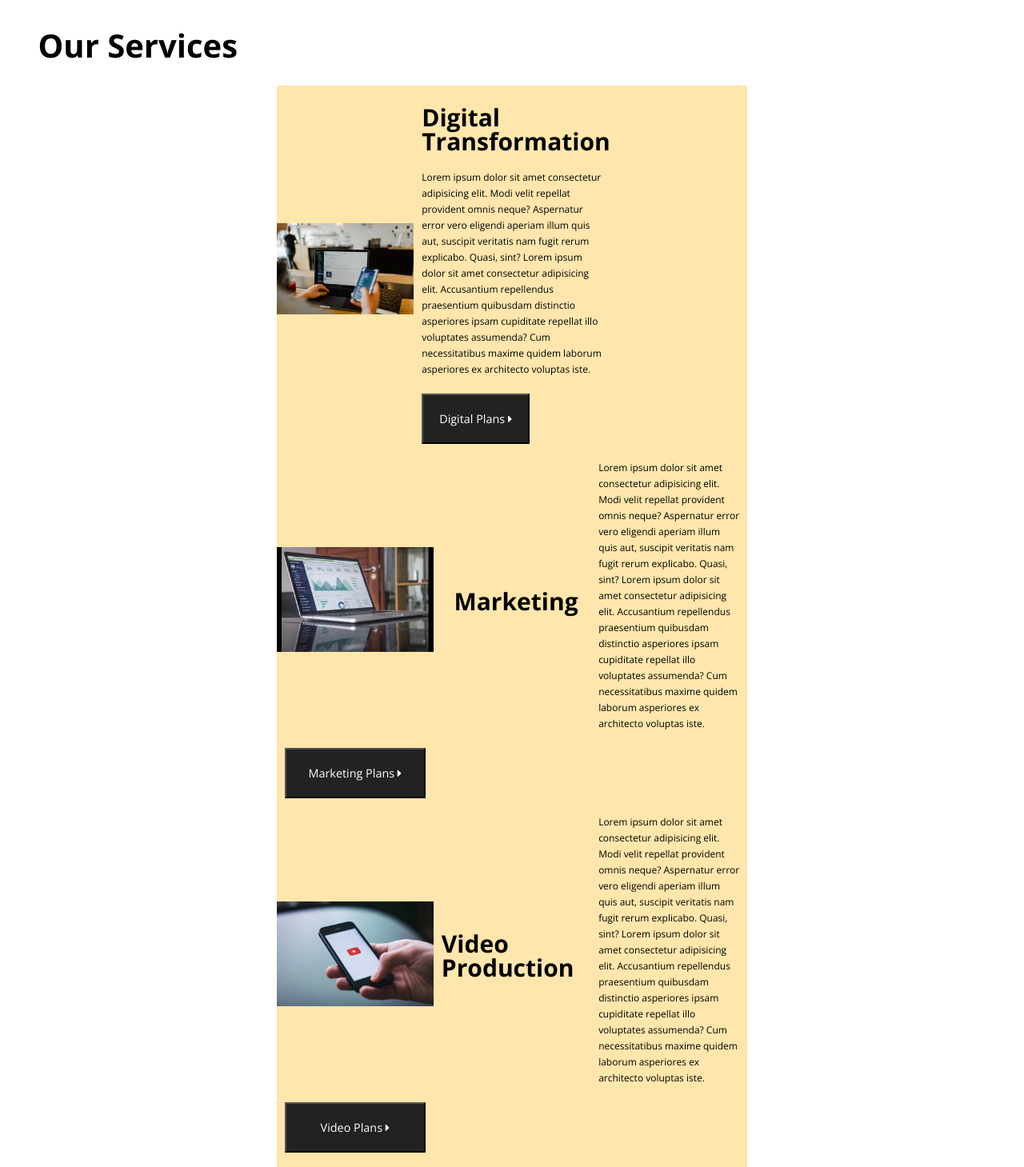
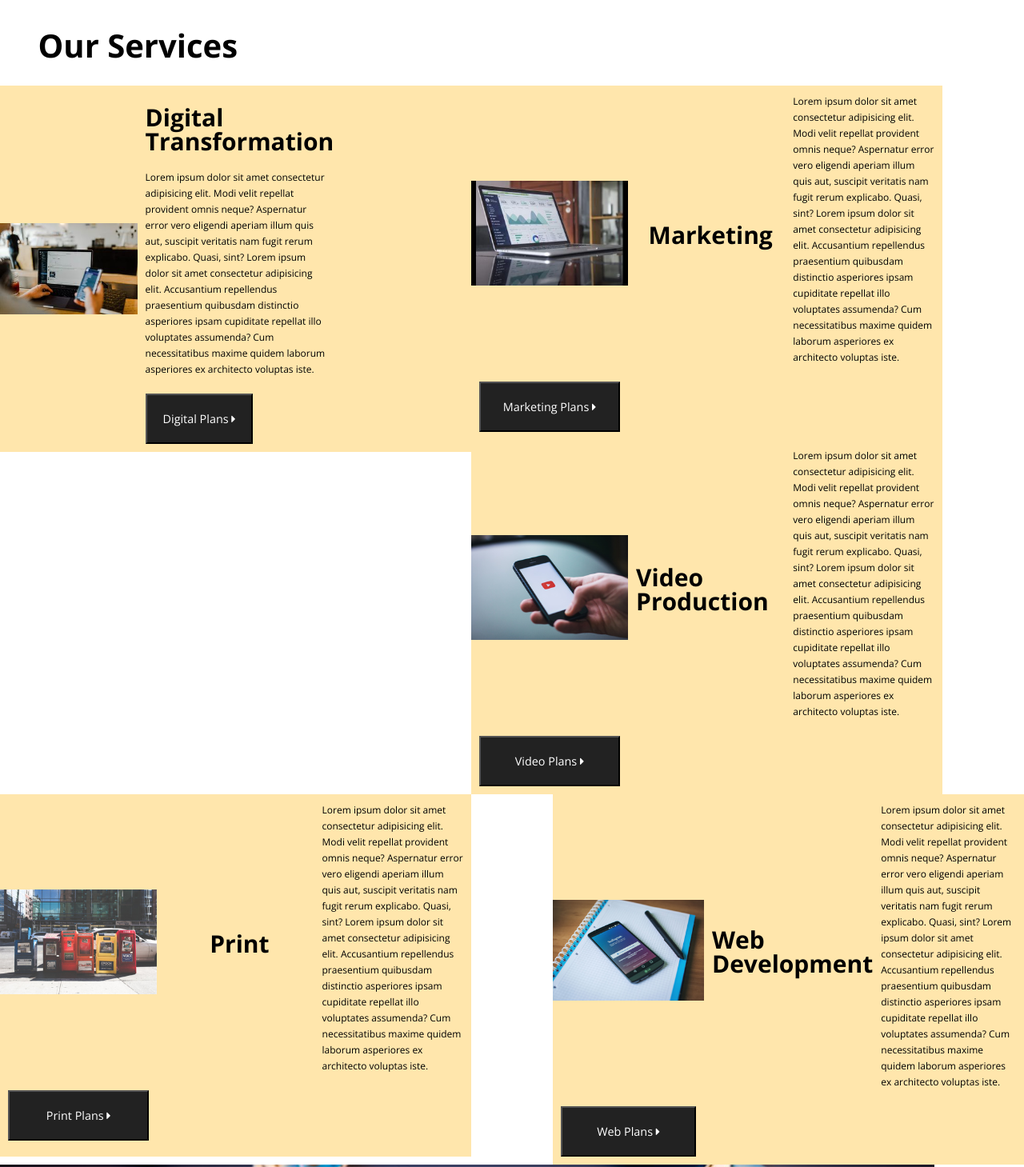
Before and after one commit to ward0368/ward0368.github.io, a plain HTML site: page final-project/index.html in a window 1280 px wide. Shown: the part 1034-2493 px from the top of the page at 80% size. Drawn offline with nearby package versions, Linux system fonts and the light colour scheme.

Commit message:
adds comments, attempts to fix grid for our services and our team

```diff
--- a/final-project/css/main.css
+++ b/final-project/css/main.css
@@ -524,49 +524,62 @@ BEGINS DESKTOP LAYOUT CODE
         padding: 30px;
     }
 
+
     /* STARTS GRID FOR OUR SERVICES SECTION */
-
+    /* All code in this section is spacing and position of the "Our Services" Boxes, as well as "Our Team" boxes */
     .grid-layout {
         display: grid;
-        flex-wrap: wrap;
         grid-template-columns: 1fr 1fr 1fr;
     }
 
     .digitaltransformation {
         display: grid;
-        grid-template-columns: 3fr;
-        grid-template-rows: 3fr;
+        grid-template-columns: 1fr;
+        grid-template-rows: 1fr;
         width: 46%;
+        float: left;
     }
     .marketing {
         display: grid;
-        grid-template-columns: 3fr;
-        grid-template-rows: 3fr;
+        grid-template-columns: 1fr;
+        grid-template-rows: 1fr;
         width: 46%;
+        display: inline-block;
     }
     .videoproduction {
         display: grid;
-        grid-template-columns: 3fr;
-        grid-template-rows: 3fr;
+        grid-template-columns: 1fr;
+        grid-template-rows: 1fr;
         width: 46%;
+        float: left;
     }
     .webdev {
         display: grid;
-        grid-template-columns: 3fr;
-        grid-template-rows: 3fr;
+        grid-template-columns: 1fr;
+        grid-template-rows: 1fr;
         width: 46%;
+        float: right;
     }
     .print {
         display: grid;
-        grid-template-columns: 3fr;
-        grid-template-rows: 3fr;
+        grid-template-columns: 1fr;
+        grid-template-rows: 1fr;
         width: 46%;
+        display: inline-block;
     }
     .vision {
         display: grid;
         grid-template-columns: 3fr;
         grid-template-rows: 3fr;
         width: 90%;
+        display: inline-block;
     }
-
+    .johndoe {
+        display: inline-block;
+        width: 40%;
+    }
+    .bobrite {
+        display: inline-block;
+        width: 40%;
+    }
 }
--- a/final-project/index.html
+++ b/final-project/index.html
@@ -61,6 +61,7 @@
 <!-- Our Services Section -->
 <h2 id="servicesanchor" class="wrapper">Our Services</h2>
 <!-- Digital Transformation Box -->
+<div class="allweb">
 <div class="wrapper card digitaltransformation">
     <div class="grid-layout">
     <img src="images/digital.jpg" alt="Image of laptop and cellphone" class="digitalimage">
@@ -71,7 +72,9 @@
     </div>
     </div>
 </div>
+</div>
 <!-- Marketing Box -->
+<div class="allmarketing">
 <div class="wrapper card marketing">
     <div class="grid-layout">
     <img src="images/marketing.jpg" alt="Image of laptop with stocks" class="laptopimage">
@@ -79,6 +82,7 @@
     <p>Lorem ipsum dolor sit amet consectetur adipisicing elit. Modi velit repellat provident omnis neque? Aspernatur error vero eligendi aperiam illum quis aut, suscipit veritatis nam fugit rerum explicabo. Quasi, sint? Lorem ipsum dolor sit amet consectetur adipisicing elit. Accusantium repellendus praesentium quibusdam distinctio asperiores ipsam cupiditate repellat illo voluptates assumenda? Cum necessitatibus maxime quidem laborum asperiores ex architecto voluptas iste.</p>
     <button type="button" class="blackbuttons">Marketing Plans <i class="fa fa-caret-right"></i></button>
     </div>
+</div>
 </div>
 
 <!-- Video Production Box -->
```
